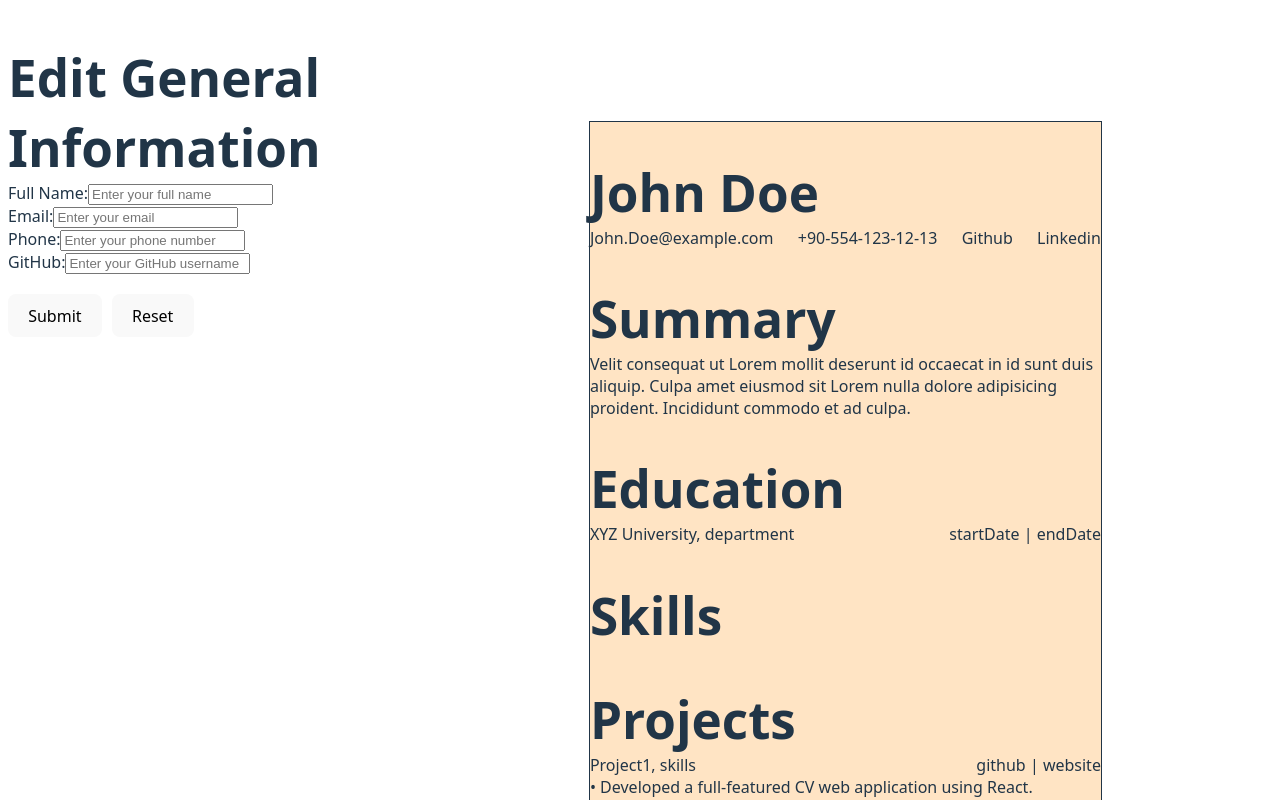
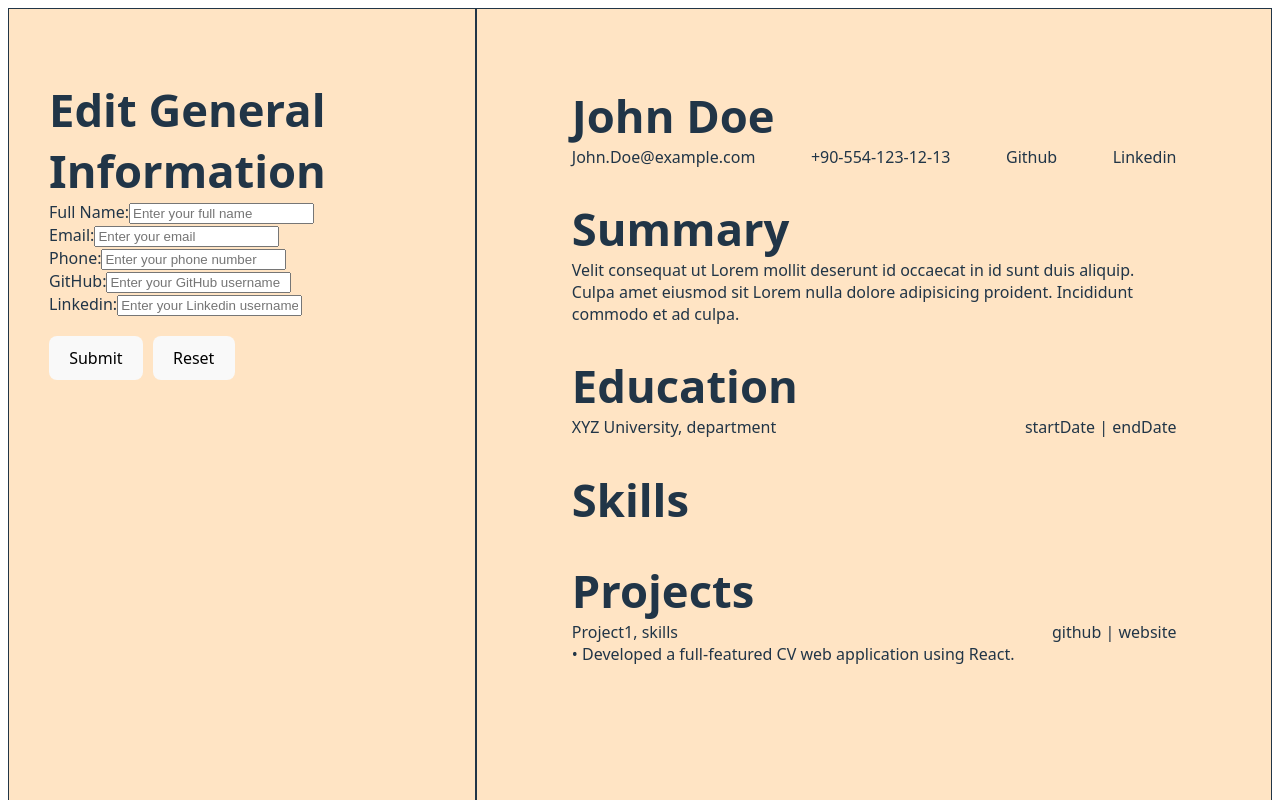
Before and after one commit to mdhazar/CV-Application, a React (Vite) app: page / in a window 1280 px wide. Shown: the top 800 px of the page. Built offline with nearby package versions, Linux system fonts and the light colour scheme.

Commit message:
fix css, complete general info edit

```diff
--- a/src/App.css
+++ b/src/App.css
@@ -1,12 +1,20 @@
 .container {
   display: flex;
+  background-color: bisque;
+  justify-content: space-around;
 }
-
+.forms {
+  border: 1px solid;
+  padding: 2.5rem;
+}
+.general {
+  margin: 20mm 25mm 20mm 25mm;
+}
 .preview {
+  min-width: 21cm;
   width: 21cm;
   height: 29.7cm;
-  margin: 30mm 45mm 30mm 45mm;
-  background-color: bisque;
+
   border: 1px solid;
 }
 
@@ -19,10 +27,6 @@
   justify-content: space-between;
 }
 h1 {
-  font-size: 3.2em;
+  font-size: 1.2cm;
   margin-bottom: 0;
 }
-@page {
-  size: A4;
-  margin: 0;
-}
--- a/src/components/Edit.jsx
+++ b/src/components/Edit.jsx
@@ -6,6 +6,7 @@ export default function Edit({ onSubmit }) {
     email: "",
     phone: "",
     github: "",
+    linkedin: "",
   });
 
   const handleInputChange = (event) => {
@@ -29,6 +30,7 @@ export default function Edit({ onSubmit }) {
       email: "",
       phone: "",
       github: "",
+      linkedin: "",
     });
   };
 
@@ -86,6 +88,17 @@ export default function Edit({ onSubmit }) {
               placeholder="Enter your GitHub username"
             />
           </div>
+          <div>
+            <label htmlFor="linkedin">Linkedin:</label>
+            <input
+              type="text"
+              id="linkedin"
+              name="linkedin"
+              value={formData.linkedin}
+              onChange={handleInputChange}
+              placeholder="Enter your Linkedin username"
+            />
+          </div>
 
           <div style={{ marginTop: "20px" }}>
             <button onClick={handleSubmit}>Submit</button>
--- a/src/components/Preview.jsx
+++ b/src/components/Preview.jsx
@@ -23,7 +23,8 @@ export default function Preview({ data = "" }) {
           <div className="education">
             {data.school || "XYZ University"}, {data.department || "department"}
             <div>
-              {data.startDate || "startDate"} | {data.endDate || "endDate"}
+              {data.schoolStartDate || "startDate"} |{" "}
+              {data.schoolEndDate || "endDate"}
             </div>
           </div>
         </div>
@@ -33,15 +34,15 @@ export default function Preview({ data = "" }) {
         <div className="projects">
           <h1>{"Projects"}</h1>
           <div className="education">
-            {data.project1 || "Project1"}, {data.skills || "skills"}
+            {data.projectName1 || "Project1"}, {data.projectSkills1 || "skills"}
             <div>
               {data.project1github || "github"} |{" "}
-              {data.project1website || "website"}
+              {data.project1Url || "website"}
             </div>
           </div>
           <div>
             •{" "}
-            {data.project1 ||
+            {data.project1Summary ||
               "Developed a full-featured CV web application using React."}
           </div>
         </div>
--- a/src/components/ResumeBuilder.jsx
+++ b/src/components/ResumeBuilder.jsx
@@ -1,10 +1,30 @@
-import React from "react";
+import React, { useState } from "react";
 import Edit from "./Edit";
+
 import Preview from "../components/Preview";
 export default function ResumeBuilder() {
+  const [data, setData] = useState({
+    fullName: "",
+    email: "",
+    phone: "",
+    github: "",
+    linkedin: "",
+    summary: "",
+    school: "",
+    dapartment: "",
+    schoolStartDate: "",
+    schoolEndDate: "",
+    jobTitle: "",
+    projectName1: "",
+    projectSkills1: "",
+    projectName: "",
+    project1github: "",
+    project1Url: "",
+    project1Summary: "",
+  });
   const onChangeName = (formData) => {
     console.log("Preview received new form data:", formData);
-    return formData;
+    setData(formData);
   };
 
   return (
@@ -12,8 +32,9 @@ export default function ResumeBuilder() {
       <div className="forms">
         <Edit onSubmit={onChangeName} />
       </div>
-
-      <Preview />
+      <div>
+        <Preview data={data} />
+      </div>
     </div>
   );
 }
```
